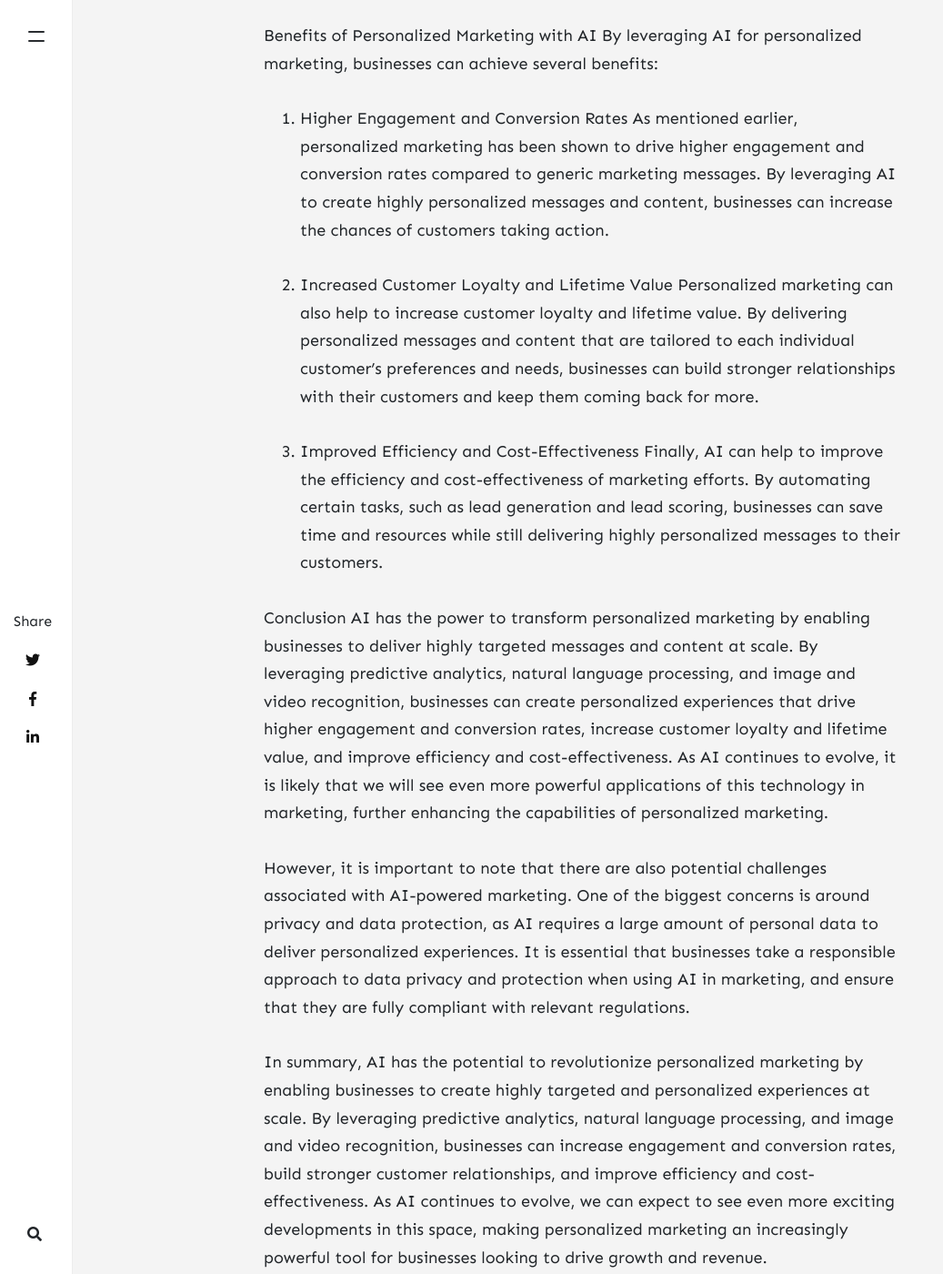
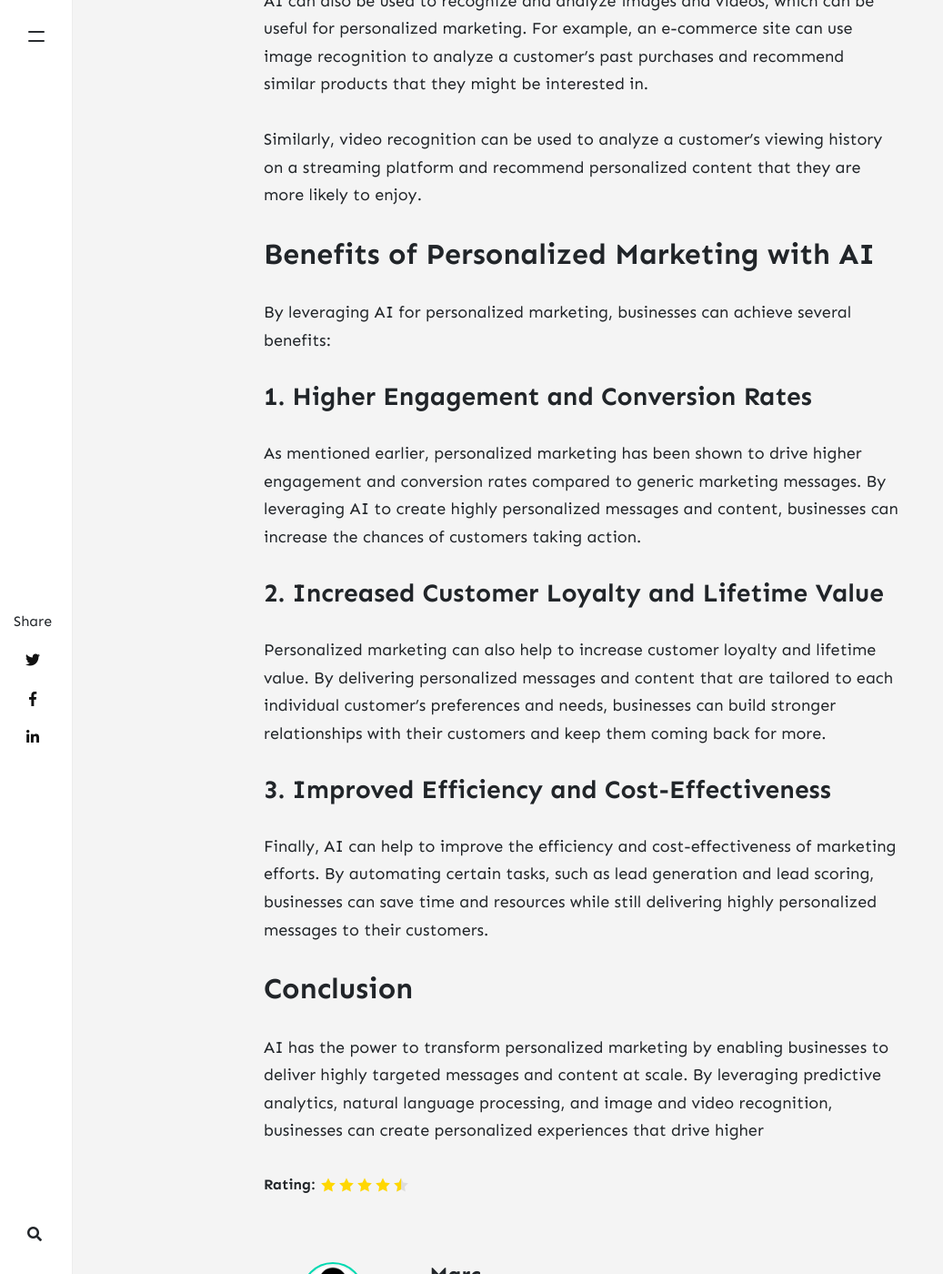
Before and after one commit to daridum/daridum.github.io, a Jekyll site: the page built from _posts/2020-02-2-les-ambassadeurs.md, in a window 1280 px wide and 1400 px high, scrolled down 2747 px. Shown: the whole window at 91% size, without its empty margins (0-1037 px from the left). Built offline with Jekyll 4.4.1, drawn with Linux system fonts in a browser that asks for light colours; nearby versions of some CDN libraries; comment, search, counter and statistics services are not loaded; some of the changed text lies outside the part shown.

Commit message:
Update 2020-02-2-les-ambassadeurs.md

```diff
--- a/_posts/2020-02-2-les-ambassadeurs.md
+++ b/_posts/2020-02-2-les-ambassadeurs.md
@@ -10,44 +10,50 @@ rating: 4.5
 
 Artificial intelligence (AI) has rapidly become an integral part of many industries, including marketing. One of the key benefits of AI in marketing is its ability to enable personalized marketing at scale. In this article, we will explore how AI can be leveraged for personalized marketing, and the benefits that it can bring to businesses.
 
-The Power of Personalized Marketing
+## The Power of Personalized Marketing
+
 Personalized marketing is the practice of tailoring marketing messages and content to individual customers based on their preferences, behaviors, and other data points. This approach has been shown to drive higher engagement and conversion rates compared to generic, one-size-fits-all marketing messages. According to a study by Epsilon, personalized emails have an average open rate of 29.3%, compared to 11.4% for non-personalized emails.
 
 The challenge with personalized marketing, however, is that it can be difficult to scale. It requires a large amount of data on individual customers, as well as the ability to process and analyze this data in real-time to deliver personalized messages. This is where AI comes in.
 
-How AI Enables Personalized Marketing
+## How AI Enables Personalized Marketing
+
 AI can enable personalized marketing in several ways:
 
-1. Predictive Analytics
+### 1. Predictive Analytics
+
 One of the key capabilities of AI is its ability to analyze large amounts of data and identify patterns and trends. With predictive analytics, businesses can use this capability to predict individual customer behaviors and preferences based on their historical data, such as past purchases, website interactions, and social media activity.
 
 This allows businesses to create personalized marketing messages and content that are more likely to resonate with each individual customer, increasing the chances of engagement and conversion.
 
-2. Natural Language Processing
+### 2. Natural Language Processing
+
 Natural language processing (NLP) is a subfield of AI that focuses on enabling machines to understand and interpret human language. With NLP, businesses can create chatbots and virtual assistants that can interact with customers in a more natural and personalized way.
 
 For example, a chatbot powered by NLP can understand the intent behind a customer's message and provide personalized responses based on their preferences and past interactions.
 
-3. Image and Video Recognition
+### 3. Image and Video Recognition
+
 AI can also be used to recognize and analyze images and videos, which can be useful for personalized marketing. For example, an e-commerce site can use image recognition to analyze a customer's past purchases and recommend similar products that they might be interested in.
 
 Similarly, video recognition can be used to analyze a customer's viewing history on a streaming platform and recommend personalized content that they are more likely to enjoy.
 
-Benefits of Personalized Marketing with AI
+## Benefits of Personalized Marketing with AI
+
 By leveraging AI for personalized marketing, businesses can achieve several benefits:
 
-1. Higher Engagement and Conversion Rates
+### 1. Higher Engagement and Conversion Rates
+
 As mentioned earlier, personalized marketing has been shown to drive higher engagement and conversion rates compared to generic marketing messages. By leveraging AI to create highly personalized messages and content, businesses can increase the chances of customers taking action.
 
-2. Increased Customer Loyalty and Lifetime Value
+### 2. Increased Customer Loyalty and Lifetime Value
+
 Personalized marketing can also help to increase customer loyalty and lifetime value. By delivering personalized messages and content that are tailored to each individual customer's preferences and needs, businesses can build stronger relationships with their customers and keep them coming back for more.
 
-3. Improved Efficiency and Cost-Effectiveness
+### 3. Improved Efficiency and Cost-Effectiveness
+
 Finally, AI can help to improve the efficiency and cost-effectiveness of marketing efforts. By automating certain tasks, such as lead generation and lead scoring, businesses can save time and resources while still delivering highly personalized messages to their customers.
 
-Conclusion
-AI has the power to transform personalized marketing by enabling businesses to deliver highly targeted messages and content at scale. By leveraging predictive analytics, natural language processing, and image and video recognition, businesses can create personalized experiences that drive higher engagement and conversion rates, increase customer loyalty and lifetime value, and improve efficiency and cost-effectiveness. As AI continues to evolve, it is likely that we will see even more powerful applications of this technology in marketing, further enhancing the capabilities of personalized marketing.
+## Conclusion
 
-However, it is important to note that there are also potential challenges associated with AI-powered marketing. One of the biggest concerns is around privacy and data protection, as AI requires a large amount of personal data to deliver personalized experiences. It is essential that businesses take a responsible approach to data privacy and protection when using AI in marketing, and ensure that they are fully compliant with relevant regulations.
-
-In summary, AI has the potential to revolutionize personalized marketing by enabling businesses to create highly targeted and personalized experiences at scale. By leveraging predictive analytics, natural language processing, and image and video recognition, businesses can increase engagement and conversion rates, build stronger customer relationships, and improve efficiency and cost-effectiveness. As AI continues to evolve, we can expect to see even more exciting developments in this space, making personalized marketing an increasingly powerful tool for businesses looking to drive growth and revenue.
+AI has the power to transform personalized marketing by enabling businesses to deliver highly targeted messages and content at scale. By leveraging predictive analytics, natural language processing, and image and video recognition, businesses can create personalized experiences that drive higher
```
